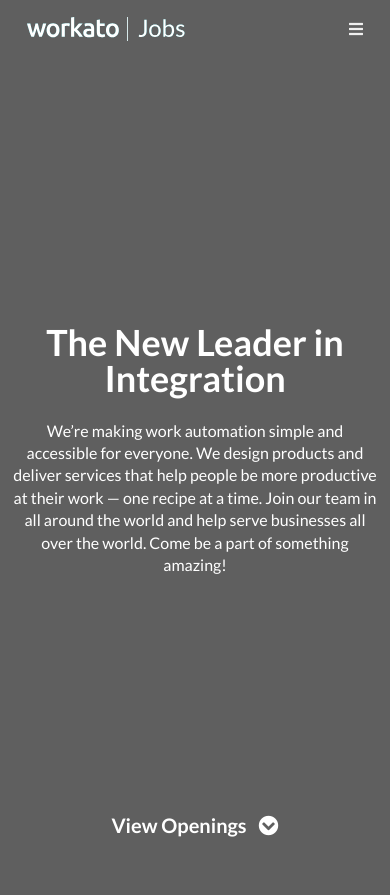
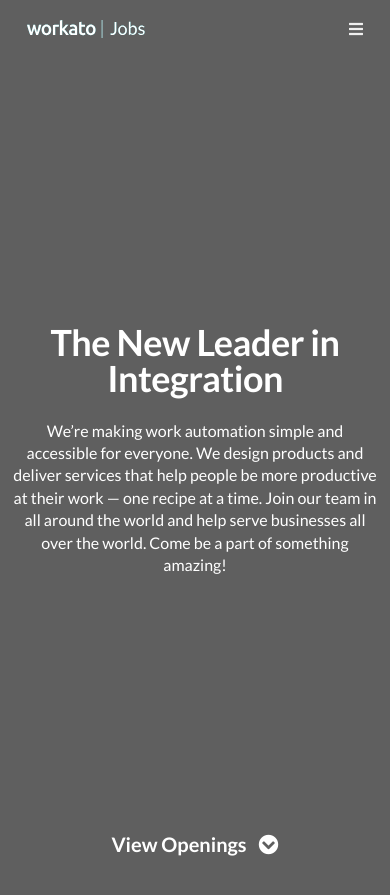
Before and after one commit to ctjsctjs/workato_jobs_demo, a Jekyll site: the page built from index.html, in a window 390 px wide and 900 px high. Shown: the top 895 px of the window. Built offline with Jekyll 4.4.1, drawn with Linux system fonts in a browser that asks for light colours; nearby versions of some CDN libraries.

Commit message:
Minor UI updates

```diff
--- a/_includes/head.html
+++ b/_includes/head.html
@@ -11,6 +11,7 @@
   <link rel="stylesheet" href="{{ "/css/base.css" | prepend: site.baseurl }}">
   <link rel="stylesheet" href="{{ "/css/nav.css" | prepend: site.baseurl }}">
   <link rel="stylesheet" href="{{ "/css/footer.css" | prepend: site.baseurl }}">
+  <link rel="stylesheet" href="{{ "/css/responsive.css" | prepend: site.baseurl }}">
 
   {% if page.url == "/" %}
   {% elsif page.url == "/openings/" %}
--- a/css/base.css
+++ b/css/base.css
@@ -42,21 +42,22 @@
 }
 
 .landing-banner > .container{
-  max-width: 560px;
+  max-width: 640px;
   width: 100%;
   margin: 0 auto;
 }
 
 .banner-header{
   font-weight: 700;
-  font-size:48px;
+  font-size:56px;
   color:white;
   text-align: center;
   width: 100%;
+  letter-spacing:-0.5px;
 }
 
 .banner-text{
-  font-size: 18px;
+  font-size: 24px;
   color:white;
   font-weight: 500;
   margin-top: 24px;
@@ -73,7 +74,7 @@
   text-align: center;
   margin: 0 auto;
   width: 100%;
-  bottom:64px;
+  bottom:5%;
 
   transition: 160ms ease;
 }
@@ -151,6 +152,7 @@
 
 .job-title{
   display:flex;
+  margin-right:24px;
 }
 
 .job-location{
@@ -247,76 +249,3 @@
   text-align: center;
   font-size:20px;
 }
-
-@media screen and (max-width: 960px) {
-  .res-padding{
-    padding: 0 24px;
-  }
-
-  .banner-header{
-    font-size:36px;
-  }
-
-  .banner-text{
-    font-size:16px;
-  }
-
-  .banner-link{
-    font-size:20px;
-  }
-
-  .section-header{
-    font-size: 20px;
-  }
-
-  .section-content{
-    font-size: 14px;
-  }
-
-  .job-a, .no-jobs{
-    font-size:18px;
-  }
-
-  .job-location{
-    font-size:14px;
-  }
-
-  .filter-form li{
-    font-size:14px;
-    padding: 10px 0;
-  }
-}
-
-@media screen and (max-width: 480px) {
-  .res-padding{
-    padding: 0 12px;
-  }
-
-  .section-padding{
-    padding: 48px 0;
-  }
-
-  .section-header{
-    margin-bottom: 24px;
-  }
-
-  .banner-header{
-    font-size:36px;
-  }
-
-  .banner-text{
-    font-size:16px;
-  }
-
-  .banner-link{
-    font-size:20px;
-  }
-
-  .section-header{
-    font-size: 18px;
-  }
-
-  .openings-left-panel{
-    display: none;
-  }
-}
--- /dev/null
+++ b/css/responsive.css
@@ -0,0 +1,77 @@
+
+@media screen and (max-width: 960px) {
+  .res-padding{
+    padding: 0 24px;
+  }
+
+  .banner-header{
+    font-size:48px;
+  }
+
+  .banner-text{
+    font-size:20px;
+  }
+
+  .banner-link{
+    font-size:20px;
+  }
+
+  .section-header{
+    font-size: 20px;
+  }
+
+  .section-content{
+    font-size: 14px;
+  }
+
+  .job-a, .no-jobs{
+    font-size:18px;
+  }
+
+  .job-location{
+    font-size:14px;
+  }
+
+  .filter-form li{
+    font-size:14px;
+    padding: 10px 0;
+  }
+}
+
+@media screen and (max-width: 480px) {
+  .res-padding{
+    padding: 0 12px;
+  }
+
+  .section-padding{
+    padding: 48px 0;
+  }
+
+  .workato-logo, .workato-logo-color{
+    height: 18px;
+  }
+
+  .section-header{
+    margin-bottom: 24px;
+  }
+
+  .banner-header{
+    font-size:36px;
+  }
+
+  .banner-text{
+    font-size:16px;
+  }
+
+  .banner-link{
+    font-size:20px;
+  }
+
+  .section-header{
+    font-size: 18px;
+  }
+
+  .openings-left-panel{
+    display: none;
+  }
+}
```
